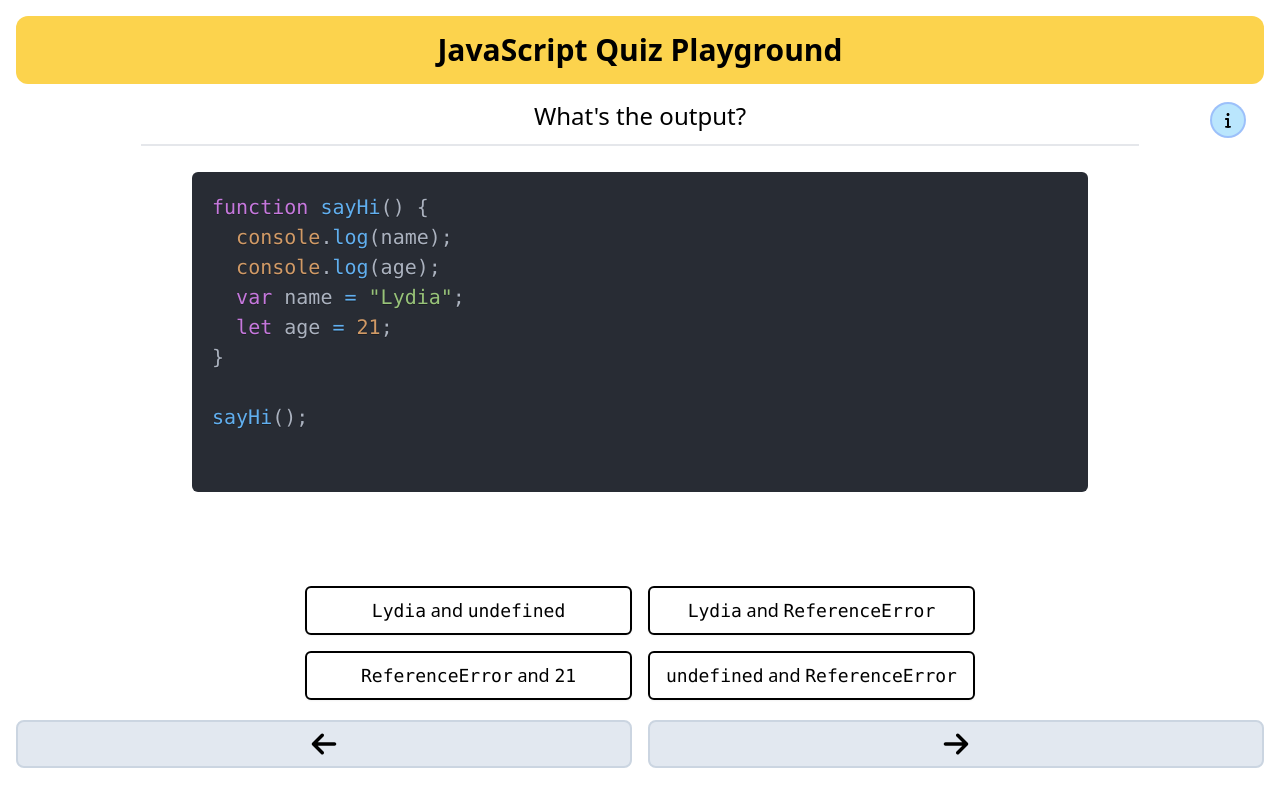
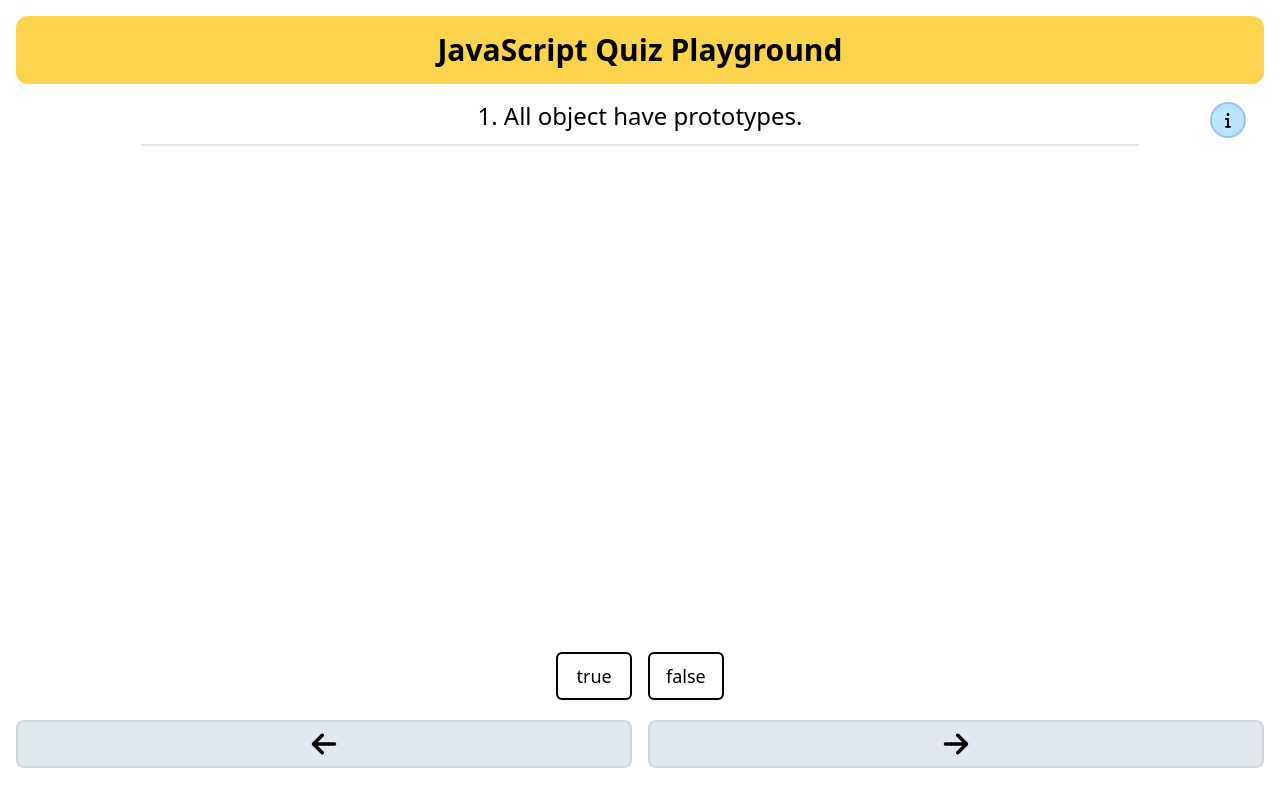
Before and after one commit to kedaroo/js-quiz-app, a React (Create React App) app: page / in a window 1280 px wide. Built offline with nearby package versions, Linux system fonts and the light colour scheme.

Commit message:
feat: show random 15 questions only

```diff
--- a/src/App.js
+++ b/src/App.js
@@ -9,9 +9,15 @@ function App() {
   const [questionIndex, setQuestionIndex] = useState(0);
 
   useEffect(() => {
+    const selectRandomElements = (count, array) => {
+      const shuffledArray = array.sort(() => 0.5 - Math.random());
+      console.log(shuffledArray.slice(0, count));
+      return shuffledArray.slice(0, count);
+    };
+
     fetch(data)
       .then((r) => r.json())
-      .then((questions) => setQuestions(questions));
+      .then((questions) => setQuestions(selectRandomElements(15, questions)));
   }, []);
 
   const handleNext = () => {
@@ -33,7 +39,9 @@ function App() {
         <button onClick={handlePrevious}>
           <img src={LeftArrowIcon} className="nav-btn" />
         </button>
-        {questions.length && <Question question={questions[questionIndex]} />}
+        {questions.length && (
+          <Question index={questionIndex} question={questions[questionIndex]} />
+        )}
         <button onClick={handleNext}>
           <img src={RightArrowIcon} className="nav-btn" />
         </button>
--- a/src/components/Question.jsx
+++ b/src/components/Question.jsx
@@ -10,7 +10,7 @@ import InfoIcon from "../assets/icons/info-solid.svg";
 
 SyntaxHighlighter.registerLanguage("javascript", javascript);
 
-export default function Question({ question }) {
+export default function Question({ question, index }) {
   const [showModal, setShowModal] = useState(false);
   const MarkdownComponents = {
     code({ className, ...props }) {
@@ -48,7 +48,7 @@ export default function Question({ question }) {
         />
       </button>
       <h2 className="mb-4 border-b-2 pb-3 text-center text-xl md:w-4/5 md:text-2xl ">
-        {question.title}
+        {`${index + 1}. ${question.title}`}
       </h2>
       <ReactMarkdown components={MarkdownComponents}>
         {question.snippet}
@@ -67,4 +67,5 @@ export default function Question({ question }) {
 
 Question.propTypes = {
   question: PropTypes.object.isRequired,
+  index: PropTypes.number.isRequired,
 };
```
